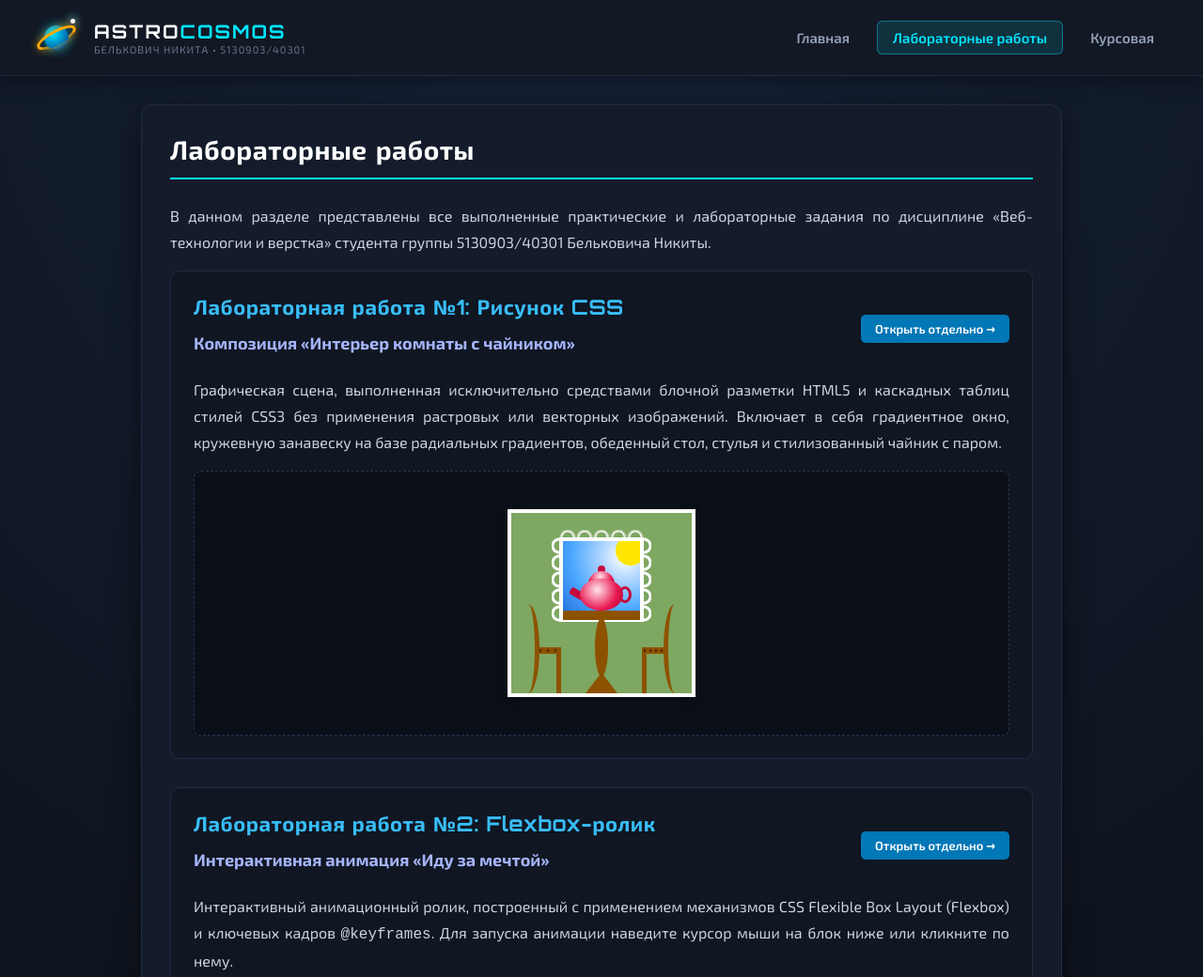
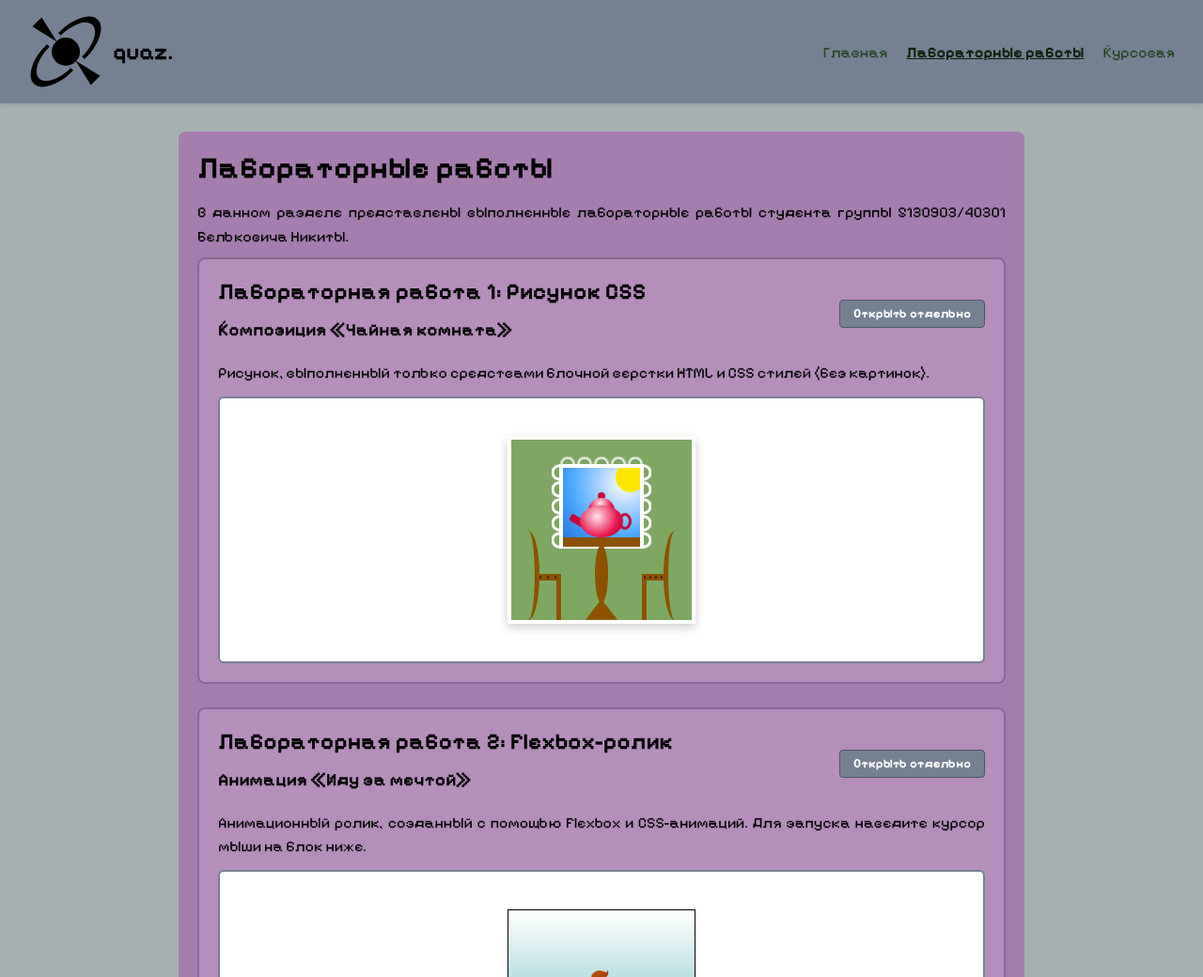
Before and after one commit to shneine/site-belkovich, a plain HTML site: page labs.html in a window 1280 px wide. Shown: the top 1040 px of the page at 94% size. Drawn offline with Linux system fonts and the light colour scheme; a web font is replaced by a local one.

Commit message:
refactor: restore original quaz logo, flat backup palette, add cyrillic dot-matrix font

```diff
--- a/labs.html
+++ b/labs.html
@@ -3,7 +3,7 @@
 <head>
     <meta charset="UTF-8">
     <meta name="viewport" content="width=device-width, initial-scale=1.0">
-    <title>Лабораторные работы | Белькович Никита</title>
+    <title>Лабораторные работы | Сайт Никита</title>
     <link rel="stylesheet" href="./styles.css">
     <link rel="stylesheet" href="./pic.css">
     <link rel="stylesheet" href="./flexbox.css">
@@ -11,19 +11,17 @@
 </head>
 <body>
 
-    <!-- Шапка сайта -->
+    <!-- Шапка сайта с оригинальным логотипом -->
     <header>
         <div class="logo">
-            <div class="logo-cosmic">
-                <div class="cosmic-ring-back"></div>
-                <div class="cosmic-planet"></div>
-                <div class="cosmic-ring"></div>
-                <div class="cosmic-star"></div>
+            <div class="logo-art">
+                <div class="figure-1"></div>
+                <div class="figure-2"></div>
+                <div class="figure-3"></div>
+                <div class="figure-4"></div>
+                <div class="figure-5"></div>
             </div>
-            <div class="logo-info">
-                <div class="logo-title">ASTRO<span>COSMOS</span></div>
-                <div class="logo-sub">Белькович Никита • 5130903/40301</div>
-            </div>
+            <div class="logo-text">quaz.</div>
         </div>
 
         <!-- Навигационное меню -->
@@ -38,20 +36,20 @@
     <main>
         <h1>Лабораторные работы</h1>
         <p>
-            В данном разделе представлены все выполненные практические и лабораторные задания по дисциплине «Веб-технологии и верстка» студента группы 5130903/40301 Бельковича Никиты.
+            В данном разделе представлены выполненные лабораторные работы студента группы 5130903/40301 Бельковича Никиты.
         </p>
 
         <!-- Лабораторная работа 1 -->
         <section class="lab-card">
             <div class="lab-header">
                 <div>
-                    <h2>Лабораторная работа №1: Рисунок CSS</h2>
-                    <h3>Композиция «Интерьер комнаты с чайником»</h3>
+                    <h2>Лабораторная работа 1: Рисунок CSS</h2>
+                    <h3>Композиция «Чайная комната»</h3>
                 </div>
-                <a href="teapot.html" target="_blank" class="lab-btn">Открыть отдельно &rarr;</a>
+                <a href="teapot.html" target="_blank" class="lab-btn">Открыть отдельно</a>
             </div>
             <p>
-                Графическая сцена, выполненная исключительно средствами блочной разметки HTML5 и каскадных таблиц стилей CSS3 без применения растровых или векторных изображений. Включает в себя градиентное окно, кружевную занавеску на базе радиальных градиентов, обеденный стол, стулья и стилизованный чайник с паром.
+                Рисунок, выполненный только средствами блочной верстки HTML и CSS стилей (без картинок).
             </p>
             <div class="lab-preview">
                 <div class="pic">
@@ -85,13 +83,13 @@
         <section class="lab-card">
             <div class="lab-header">
                 <div>
-                    <h2>Лабораторная работа №2: Flexbox-ролик</h2>
-                    <h3>Интерактивная анимация «Иду за мечтой»</h3>
+                    <h2>Лабораторная работа 2: Flexbox-ролик</h2>
+                    <h3>Анимация «Иду за мечтой»</h3>
                 </div>
-                <a href="flexbox.html" target="_blank" class="lab-btn">Открыть отдельно &rarr;</a>
+                <a href="flexbox.html" target="_blank" class="lab-btn">Открыть отдельно</a>
             </div>
             <p>
-                Интерактивный анимационный ролик, построенный с применением механизмов CSS Flexible Box Layout (Flexbox) и ключевых кадров <code>@keyframes</code>. Для запуска анимации наведите курсор мыши на блок ниже или кликните по нему.
+                Анимационный ролик, созданный с помощью Flexbox и CSS-анимаций. Для запуска наведите курсор мыши на блок ниже.
             </p>
             <div class="lab-preview">
                 <div class="flex-box">
@@ -120,16 +118,16 @@
         <section class="lab-card">
             <div class="lab-header">
                 <div>
-                    <h2>Лабораторная работа №3: Интерактивный DOM-Тест</h2>
-                    <h3>Тестирующая система: «Молодежный слэнг (Вариант 1)»</h3>
+                    <h2>Лабораторная работа 3: DOM-Тест</h2>
+                    <h3>Тест «Молодежный слэнг (Вариант 1)»</h3>
                 </div>
-                <a href="test.html" target="_blank" class="lab-btn">Открыть тест отдельно &rarr;</a>
+                <a href="test.html" target="_blank" class="lab-btn">Открыть тест отдельно</a>
             </div>
             <p>
-                Интерактивный веб-тест на базе DOM API JavaScript: случайное перемешивание вопросов и вариантов ответов (алгоритм Фишера-Йетса), блокировка ответов во время анимации, последовательный улёт карточек вправо при правильном/неправильном ответе, вывод статистики и аккордеон с пояснениями.
+                Интерактивный тест на чистом JS: случайное перемешивание, последовательный улёт карточек вправо, подсчет результата и пояснения.
             </p>
 
-            <div class="title-block">Вопрос теста</div>
+            <div class="title-block">Вопрос</div>
             <div id="questions-list" class="questions-list"></div>
             <div id="end-message" class="end-message" style="display: none;"></div>
             <div id="dynamic-area" class="dynamic-area">
@@ -140,7 +138,7 @@
 
     <!-- Подвал сайта -->
     <footer>
-        <p>© 2026 СПбПУ Петра Великого • Выполнил работу студент группы 5130903/40301 Белькович Никита</p>
+        <p>2026 Выполнил работу студент группы 5130903/40301 Белькович Никита</p>
     </footer>
 
     <!-- Скрипт для интерактивного теста -->
--- a/styles.css
+++ b/styles.css
@@ -1,238 +1,194 @@
-@import url('https://fonts.googleapis.com/css2?family=Exo+2:ital,wght@0,300;0,400;0,600;0,700;1,400&family=Orbitron:wght@500;700;900&display=swap');
+/* Точечный шрифт с поддержкой кириллицы (DotGothic16 / Pixelify Sans) */
+@import url('https://fonts.googleapis.com/css2?family=DotGothic16&family=Pixelify+Sans:wght@400;600;700&display=swap');
 
-/* Сброс стилей */
-* {
+*{
     margin: 0;
     padding: 0;
     box-sizing: border-box;
 }
 
-/* Базовые стили страницы */
-body {
-    font-family: 'TT Octas', 'TT Octas Regular', 'Exo 2', 'Orbitron', 'Segoe UI', Tahoma, Geneva, Verdana, sans-serif;
-    background-color: #0c1017;
-    background-image: radial-gradient(circle at 50% 0%, #162238 0%, #0c1017 70%);
-    color: #e2e8f0;
+body{
+    font-family: 'DotGothic16', 'Pixelify Sans', 'TT Octas', monospace, sans-serif;
+    background-color: #a5b0b0;
+    color: #000000;
     min-height: 100vh;
     display: flex;
     flex-direction: column;
 }
 
-/* Шапка сайта (Header) */
-header {
+header{
     display: flex;
     justify-content: space-between;
     align-items: center;
-    padding: 15px 35px;
-    background-color: #121824;
-    border-bottom: 1px solid #1f2b3e;
-    box-shadow: 0 4px 20px rgba(0, 0, 0, 0.4);
-    position: sticky;
-    top: 0;
-    z-index: 100;
+    padding: 15px 30px;
+    background-color: #768093;
+    box-shadow: 0 2px 5px rgba(0, 0, 0, 0.1);
 }
 
-/* Логотип сайта (только чистый CSS) */
-.logo {
+/* Логотип сайта (оригинальный на чистом CSS) */
+.logo{
     display: flex;
     align-items: center;
-    gap: 15px;
+    gap: 10px;
+    font-weight: bold;
+    font-size: 20px;
     text-decoration: none;
+    color: #000000;
 }
 
-.logo-cosmic {
-    width: 50px;
-    height: 50px;
+.logo-art{
+    width: 80px;
+    height: 80px;
+    color: #000000;
+    background-color: transparent;
     position: relative;
-    display: flex;
-    align-items: center;
-    justify-content: center;
     flex-shrink: 0;
 }
 
-/* Планетарное ядро */
-.cosmic-planet {
-    width: 26px;
-    height: 26px;
-    background: radial-gradient(circle at 35% 35%, #00e5ff 0%, #0077b6 60%, #03045e 100%);
+.figure-1{
+    width: 30px;
+    height: 30px;
+    background-color: #000000;
     border-radius: 50%;
     position: absolute;
-    top: 12px;
-    left: 12px;
-    box-shadow: 0 0 12px rgba(0, 229, 255, 0.6);
-    z-index: 2;
+    top: 25px;
+    left: 25px;
 }
 
-/* Задняя часть кольца орбиты */
-.cosmic-ring-back {
-    width: 46px;
-    height: 16px;
-    border: 3px solid #cc7700;
-    border-radius: 50%;
+.figure-2{
+    width: 0;
+    height: 0;
+    background-color: transparent;
+    border-left: 7px solid transparent;
+    border-right: 7px solid transparent;
+    border-bottom: 30px solid #000000;
     position: absolute;
-    top: 17px;
-    left: 2px;
-    transform: rotate(-28deg);
-    z-index: 1;
-    border-top-color: transparent;
+    top: 4px;
+    left: 13px;
+    transform: rotate(135deg);
 }
 
-/* Передняя часть кольца орбиты */
-.cosmic-ring {
-    width: 46px;
-    height: 16px;
-    border: 3px solid #ffaa00;
-    border-radius: 50%;
+.figure-3{
+    width: 0;
+    height: 0;
+    background-color: transparent;
+    border-left: 7px solid transparent;
+    border-right: 7px solid transparent;
+    border-bottom: 30px solid #000000;
     position: absolute;
-    top: 17px;
-    left: 2px;
-    transform: rotate(-28deg);
-    box-shadow: 0 0 10px rgba(255, 170, 0, 0.6);
-    z-index: 3;
-    border-bottom-color: transparent;
+    bottom: 5px;
+    right: 12px;
+    transform: rotate(-45deg);
 }
 
-/* Далекая мерцающая звезда */
-.cosmic-star {
-    width: 5px;
-    height: 5px;
-    background: #ffffff;
-    border-radius: 50%;
+.figure-4{
+    width: 40px;
+    height: 20px;
+    background-color: transparent;
+    border: 4px solid #000000;
+    border-bottom: none;
+    border-radius: 40px 40px 0 0;
+    transform: rotate(45deg) scaleY(2);
     position: absolute;
-    top: 5px;
-    right: 5px;
-    box-shadow: 0 0 8px #ffffff, 0 0 12px #00e5ff;
+    top: 10px;
+    right: 0px;
 }
 
-/* Текстовая часть логотипа */
-.logo-info {
-    display: flex;
-    flex-direction: column;
+.figure-5{
+    width: 40px;
+    height: 20px;
+    background-color: transparent;
+    border: 4px solid #000000;
+    border-bottom: none;
+    border-radius: 40px 40px 0 0;
+    transform: rotate(-135deg) scaleY(2);
+    position: absolute;
+    bottom: 10px;
+    left: 0px;
 }
 
-.logo-title {
-    font-family: 'TT Octas', 'TT Octas Regular', 'Orbitron', 'Exo 2', sans-serif;
-    font-size: 20px;
-    font-weight: 700;
-    letter-spacing: 2px;
-    color: #ffffff;
+.logo-text{
+    font-size: 24px;
+    font-weight: bold;
+    color: #000000;
 }
 
-.logo-title span {
-    color: #00e5ff;
+/* Навигация */
+nav{
+    display: flex;
+    align-items: center;
 }
 
-.logo-sub {
-    font-size: 11px;
-    color: #64748b;
-    letter-spacing: 1px;
-    text-transform: uppercase;
-}
-
-/* Навигационное меню */
-nav {
-    display: flex;
-    align-items: center;
-    gap: 12px;
-}
-
-.navigation {
+.navigation{
     text-decoration: none;
-    color: #94a3b8;
-    font-size: 15px;
-    font-weight: 600;
-    padding: 8px 16px;
-    border-radius: 6px;
-    border: 1px solid transparent;
-    transition: all 0.25s ease;
+    color: #214521;
+    margin-left: 20px;
+    font-weight: 500;
 }
 
 .navigation:hover {
-    color: #00e5ff;
-    background-color: rgba(0, 229, 255, 0.08);
-    border-color: rgba(0, 229, 255, 0.25);
-    text-decoration: none;
+    text-decoration: underline;
 }
 
 .navigation.active {
-    color: #00e5ff;
-    background-color: rgba(0, 229, 255, 0.12);
-    border-color: rgba(0, 229, 255, 0.4);
+    text-decoration: underline;
+    font-weight: bold;
+    color: #082208;
 }
 
-/* Основной блок контента (Main) */
-main {
-    max-width: 980px;
+/* Основной блок контента */
+main{
+    max-width: 900px;
     margin: 30px auto;
-    padding: 30px;
-    background-color: #141c2b;
-    border: 1px solid #1f2d42;
-    border-radius: 12px;
-    box-shadow: 0 8px 30px rgba(0, 0, 0, 0.5);
-    width: 92%;
+    padding: 20px;
+    background-color: #a67daf;
+    border-radius: 8px;
+    width: 100%;
     flex: 1;
 }
 
-/* Заголовки */
-h1 {
-    font-family: 'TT Octas', 'TT Octas Regular', 'Orbitron', 'Exo 2', sans-serif;
-    color: #ffffff;
-    font-size: 28px;
-    margin-bottom: 25px;
-    border-bottom: 2px solid #00e5ff;
-    padding-bottom: 12px;
-    letter-spacing: 0.5px;
+h1, h2{
+    margin-bottom: 15px;
+    color: #000000;
 }
 
-h2 {
-    font-family: 'TT Octas', 'TT Octas Regular', 'Orbitron', 'Exo 2', sans-serif;
-    color: #38bdf8;
-    font-size: 22px;
-    margin-bottom: 14px;
-    letter-spacing: 0.5px;
+h3{
+    margin-bottom: 10px;
+    color: #000000;
 }
 
-h3 {
-    color: #a5b4fc;
-    font-size: 18px;
+p{
+    line-height: 1.6;
     margin-bottom: 10px;
-}
-
-/* Абзацы текста */
-p {
-    line-height: 1.75;
-    font-size: 16px;
-    margin-bottom: 16px;
-    color: #cbd5e1;
+    color: #000000;
     text-align: justify;
 }
 
-/* Секция контента с обтеканием (Clearfix) */
+/* Секции с контентом и обтекание картинок через float */
 .space-section {
-    margin-bottom: 35px;
-    padding-bottom: 20px;
-    border-bottom: 1px solid #1a2536;
+    margin-bottom: 25px;
+    padding-bottom: 15px;
+    border-bottom: 1px dashed #768093;
     clear: both;
     overflow: hidden;
 }
 
 .space-section:last-of-type {
     border-bottom: none;
-    margin-bottom: 10px;
+    margin-bottom: 0;
 }
 
-/* Блоки с картинками и обтеканием текста через float */
 .img-wrap-left {
     float: left;
-    margin: 0 24px 16px 0;
-    max-width: 320px;
+    margin: 0 20px 12px 0;
+    max-width: 300px;
     width: 45%;
 }
 
 .img-wrap-right {
     float: right;
-    margin: 0 0 16px 24px;
-    max-width: 320px;
+    margin: 0 0 12px 20px;
+    max-width: 300px;
     width: 45%;
 }
 
@@ -241,114 +197,101 @@ p {
     width: 100%;
     height: auto;
     display: block;
-    border-radius: 8px;
-    border: 1px solid #2d3e58;
-    box-shadow: 0 6px 18px rgba(0, 0, 0, 0.6);
+    border: 2px solid #768093;
+    border-radius: 6px;
+    background-color: #ffffff;
 }
 
 .caption {
     font-size: 13px;
-    color: #94a3b8;
+    color: #222222;
     text-align: center;
-    margin-top: 8px;
+    margin-top: 6px;
     font-style: italic;
-    line-height: 1.4;
+    line-height: 1.3;
 }
 
 /* Карточки лабораторных работ на labs.html */
 .lab-card {
-    background-color: #101622;
-    border: 1px solid #1f2d42;
-    border-radius: 10px;
-    padding: 24px;
-    margin-bottom: 30px;
-    transition: transform 0.2s ease, border-color 0.2s ease;
-}
-
-.lab-card:hover {
-    border-color: #00e5ff;
-    transform: translateY(-2px);
+    background-color: #b58ebc;
+    border: 2px solid #8e6895;
+    border-radius: 8px;
+    padding: 20px;
+    margin-bottom: 25px;
 }
 
 .lab-header {
     display: flex;
     justify-content: space-between;
     align-items: center;
-    margin-bottom: 15px;
+    margin-bottom: 12px;
     flex-wrap: wrap;
     gap: 10px;
 }
 
 .lab-btn {
     display: inline-block;
-    padding: 7px 15px;
-    background-color: #0077b6;
+    padding: 6px 14px;
+    background-color: #768093;
     color: #ffffff;
     text-decoration: none;
     font-size: 13px;
-    font-weight: 600;
-    border-radius: 5px;
-    transition: background-color 0.2s;
+    font-weight: bold;
+    border-radius: 4px;
+    border: 1px solid #4f5765;
 }
 
 .lab-btn:hover {
-    background-color: #0096c7;
-    text-decoration: none;
+    background-color: #5c6475;
+    text-decoration: underline;
 }
 
 .lab-preview {
-    background-color: #0b0f17;
-    border: 1px dashed #24354e;
-    border-radius: 8px;
+    background-color: #ffffff;
+    border: 2px solid #768093;
+    border-radius: 6px;
     padding: 20px;
-    margin-top: 15px;
+    margin-top: 12px;
     display: flex;
     justify-content: center;
     align-items: center;
-    min-height: 230px;
+    min-height: 220px;
 }
 
 /* Карточка курсовой работы */
 .kursach-card {
-    background-color: #101622;
-    border: 1px solid #1f2d42;
-    border-radius: 10px;
-    padding: 30px;
-    margin: 20px 0;
+    background-color: #b58ebc;
+    border: 2px solid #8e6895;
+    border-radius: 8px;
+    padding: 25px;
+    margin-top: 15px;
 }
 
 .kursach-badge {
     display: inline-block;
-    background-color: rgba(0, 229, 255, 0.15);
-    color: #00e5ff;
+    background-color: #768093;
+    color: #ffffff;
     font-size: 13px;
+    font-weight: bold;
     padding: 4px 10px;
     border-radius: 4px;
     margin-bottom: 12px;
 }
 
-/* Подвал сайта (Footer) */
-footer {
+/* Подвал */
+footer{
     text-align: center;
-    padding: 22px 20px;
-    background-color: #0d121c;
-    border-top: 1px solid #192333;
-    color: #64748b;
+    padding: 20px;
+    color: #000000;
     font-size: 14px;
     margin-top: auto;
 }
 
-footer p {
-    text-align: center;
-    margin-bottom: 0;
-    color: #64748b;
-}
-
-/* Адаптивность под планшеты (max-width: 768px) */
+/* Адаптивность для мобильных и планшетов */
 @media (max-width: 768px) {
     header {
         flex-direction: column;
-        gap: 14px;
+        gap: 15px;
         padding: 15px 20px;
         text-align: center;
     }
@@ -356,25 +299,17 @@ footer p {
     nav {
         flex-wrap: wrap;
         justify-content: center;
-        gap: 8px;
+        gap: 10px;
+    }
+
+    .navigation {
+        margin-left: 0;
     }
 
     main {
         margin: 15px auto;
-        padding: 20px 15px;
+        padding: 15px;
         width: 95%;
-    }
-
-    h1 {
-        font-size: 24px;
-    }
-
-    h2 {
-        font-size: 19px;
-    }
-
-    p {
-        text-align: left;
     }
 
     .img-wrap-left,
@@ -384,25 +319,23 @@ footer p {
         max-width: 100%;
         width: 100%;
     }
+
+    p {
+        text-align: left;
+    }
 }
 
-/* Адаптивность под мобильные телефоны (max-width: 480px) */
 @media (max-width: 480px) {
-    .logo-title {
-        font-size: 18px;
-    }
-
-    .navigation {
-        padding: 6px 10px;
-        font-size: 13px;
+    .logo-text {
+        font-size: 20px;
     }
 
     h1 {
-        font-size: 20px;
+        font-size: 22px;
     }
 
     h2 {
-        font-size: 17px;
+        font-size: 18px;
     }
 
     .lab-header {
```
Also changed, not shown: flexbox.html (+11 -16 lines), index.html (+10 -13 lines), kursach.html (+15 -23 lines), teapot.html (+11 -16 lines), test.html (+12 -14 lines).
